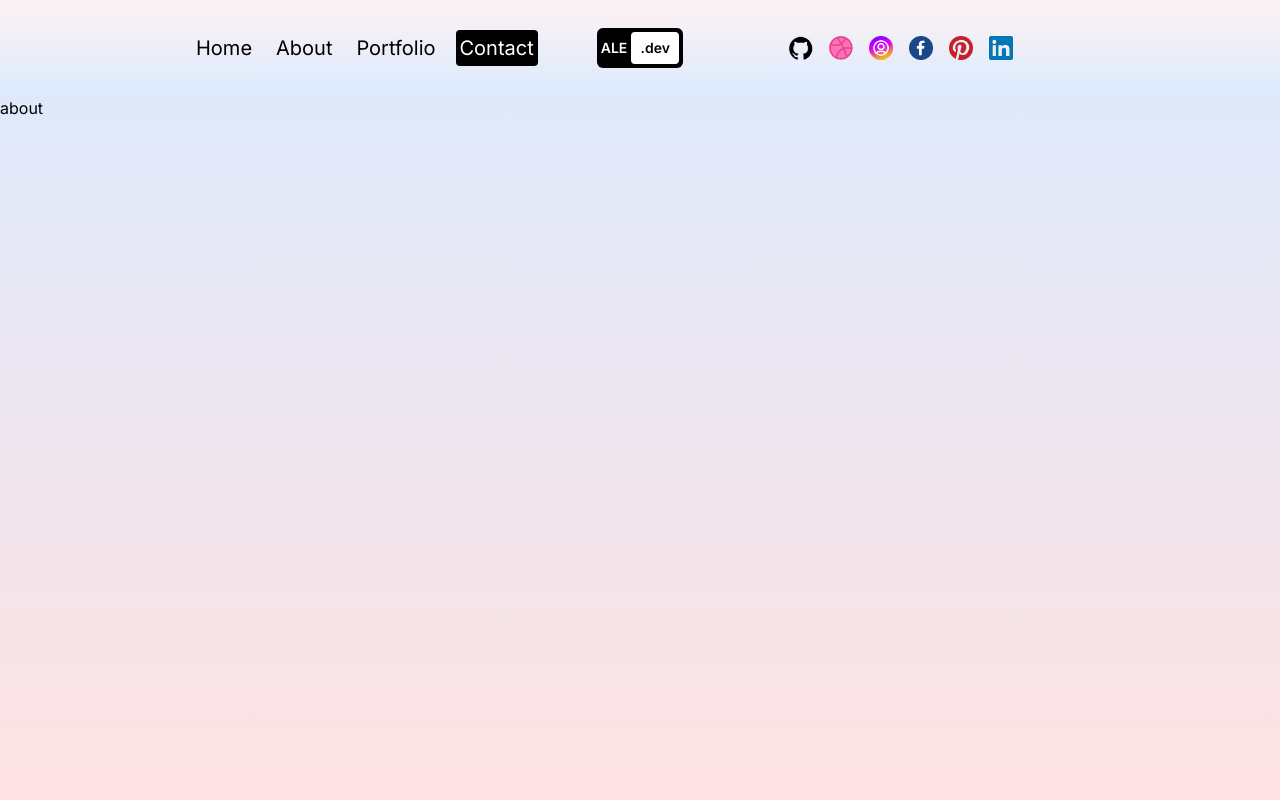
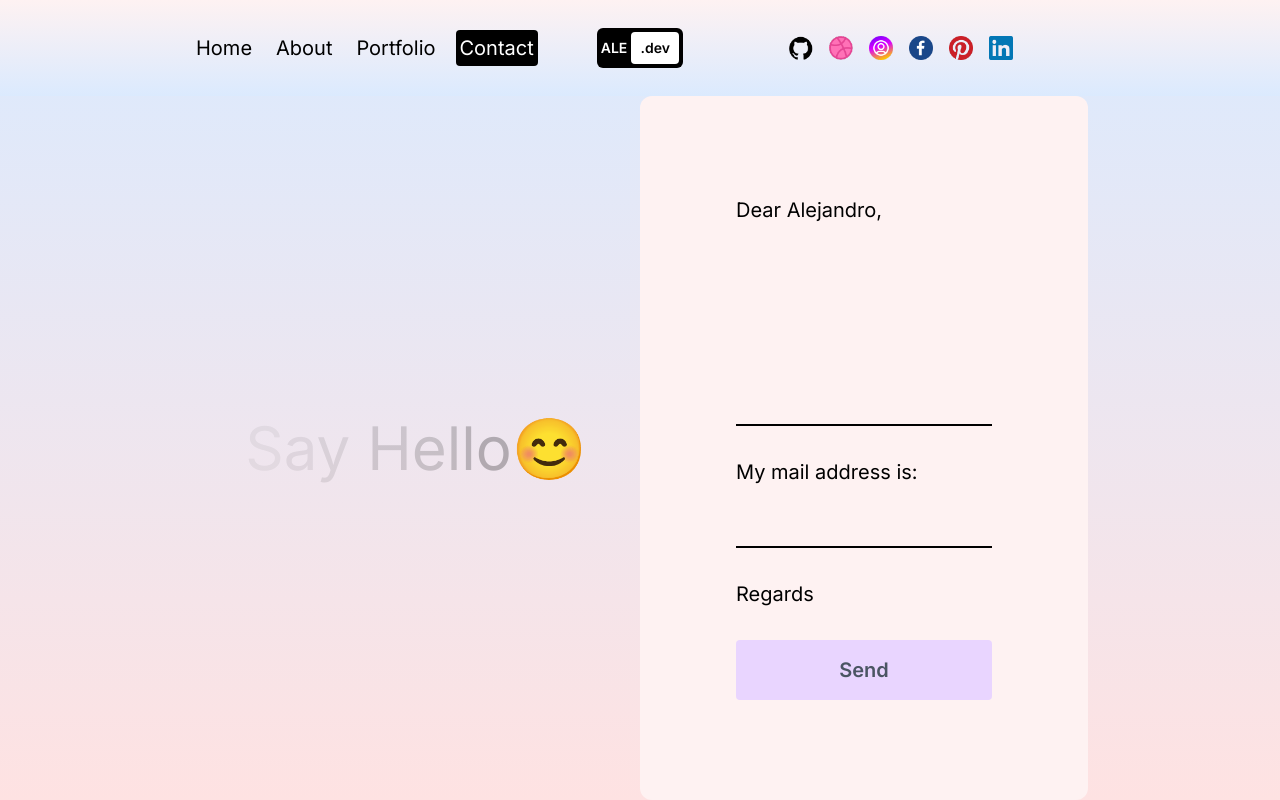
Before and after one commit to Alek30k/PortFolio-Nextjs, a Next.js app: page /contact in a window 1280 px wide. Built offline with nearby package versions, Linux system fonts and the light colour scheme.

Commit message:
last commit

```diff
--- a/src/app/contact/page.jsx
+++ b/src/app/contact/page.jsx
@@ -1,16 +1,100 @@
 "use client";
-
 import { motion } from "framer-motion";
+import { useRef, useState } from "react";
+// import emailjs from "@emailjs/browser";
 
 const ContactPage = () => {
+  const [success, setSuccess] = useState(false);
+  const [error, setError] = useState(false);
+  const text = "Say Hello";
+
+  const form = useRef();
+
+  const sendEmail = (e) => {
+    e.preventDefault();
+    setError(false);
+    setSuccess(false);
+
+    // emailjs
+    //   .sendForm(
+    //     process.env.NEXT_PUBLIC_SERVICE_ID,
+    //     process.env.NEXT_PUBLIC_TEMPLATE_ID,
+    //     form.current,
+    //     process.env.NEXT_PUBLIC_PUBLIC_KEY
+    //   )
+    //   .then(
+    //     () => {
+    //       setSuccess(true);
+    //       form.current.reset();
+    //     },
+    //     () => {
+    //       setError(true);
+    //     }
+    //   );
+  };
+
   return (
     <motion.div
-      className="h-full "
+      className="h-full"
       initial={{ y: "-200vh" }}
       animate={{ y: "0%" }}
       transition={{ duration: 1 }}
     >
-      about
+      <div className="h-full flex flex-col lg:flex-row px-4 sm:px-8 md:px-12 lg:px-20 xl:px-48">
+        {/* TEXT CONTAINER */}
+        <div className="h-1/2 lg:h-full lg:w-1/2 flex items-center justify-center text-6xl">
+          <div>
+            {text.split("").map((letter, index) => (
+              <motion.span
+                key={index}
+                initial={{ opacity: 1 }}
+                animate={{ opacity: 0 }}
+                transition={{
+                  duration: 3,
+                  repeat: Infinity,
+                  delay: index * 0.1,
+                }}
+              >
+                {letter}
+              </motion.span>
+            ))}
+            😊
+          </div>
+        </div>
+        {/* FORM CONTAINER */}
+        <form
+          onSubmit={sendEmail}
+          ref={form}
+          className="h-1/2 lg:h-full lg:w-1/2 bg-red-50 rounded-xl text-xl flex flex-col gap-8 justify-center p-24"
+        >
+          <span>Dear Alejandro,</span>
+          <textarea
+            rows={6}
+            className="bg-transparent border-b-2 border-b-black outline-none resize-none"
+            name="user_message"
+          />
+          <span>My mail address is:</span>
+          <input
+            name="user_email"
+            type="text"
+            className="bg-transparent border-b-2 border-b-black outline-none"
+          />
+          <span>Regards</span>
+          <button className="bg-purple-200 rounded font-semibold text-gray-600 p-4">
+            Send
+          </button>
+          {success && (
+            <span className="text-green-600 font-semibold">
+              Your message has been sent successfully!
+            </span>
+          )}
+          {error && (
+            <span className="text-red-600 font-semibold">
+              Something went wrong!
+            </span>
+          )}
+        </form>
+      </div>
     </motion.div>
   );
 };
```
